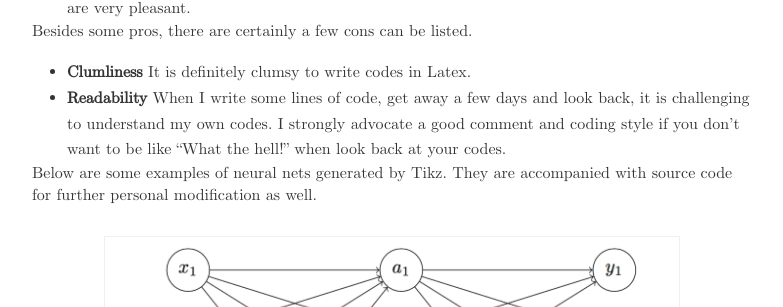
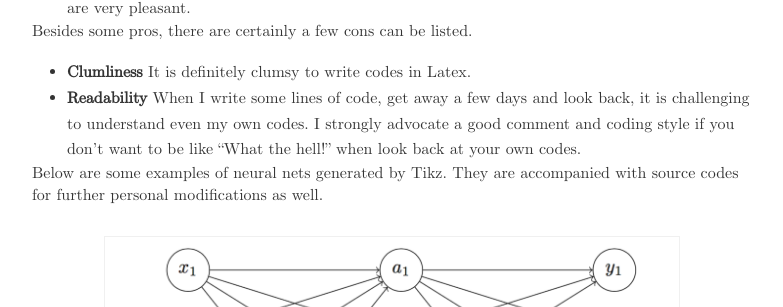
Before and after one commit to newbiettn/newbiettn.github.io, a Jekyll site: the page built from _posts/2016-12-16-tikz.md, in a window 1280 px wide and 900 px high, scrolled down 437 px. Shown: the part 172-479 px from the top of the window, without its empty margins (208-991 px from the left). Built offline with Jekyll 4.4.1, drawn with Linux system fonts in a browser that asks for light colours; comment, search, counter and statistics services are not loaded.

Commit message:
edit tikz posts

```diff
--- a/_posts/2016-12-16-tikz.md
+++ b/_posts/2016-12-16-tikz.md
@@ -22,9 +22,9 @@ As far as I am concerned, using Tikz have some exceptional advantages over using
 Besides some pros, there are certainly a few cons can be listed.
 
 - __Clumliness__ It is definitely clumsy to write codes in Latex.
-- __Readability__ When I write some lines of code, get away a few days and look back, it is challenging to understand my own codes. I strongly advocate a good comment and coding style if you don't want to be like "What the hell!" when look back at your codes.
+- __Readability__ When I write some lines of code, get away a few days and look back, it is challenging to understand even my own codes. I strongly advocate a good comment and coding style if you don't want to be like "What the hell!" when look back at your own codes.
 
-Below are some examples of neural nets generated by Tikz. They are accompanied with source code for further personal modification as well.
+Below are some examples of neural nets generated by Tikz. They are accompanied with source codes for further personal modifications as well.
 
 {% include image.html url="/images/nn_1.png" description="Fig 1. General three layers NN" %}
 
```
